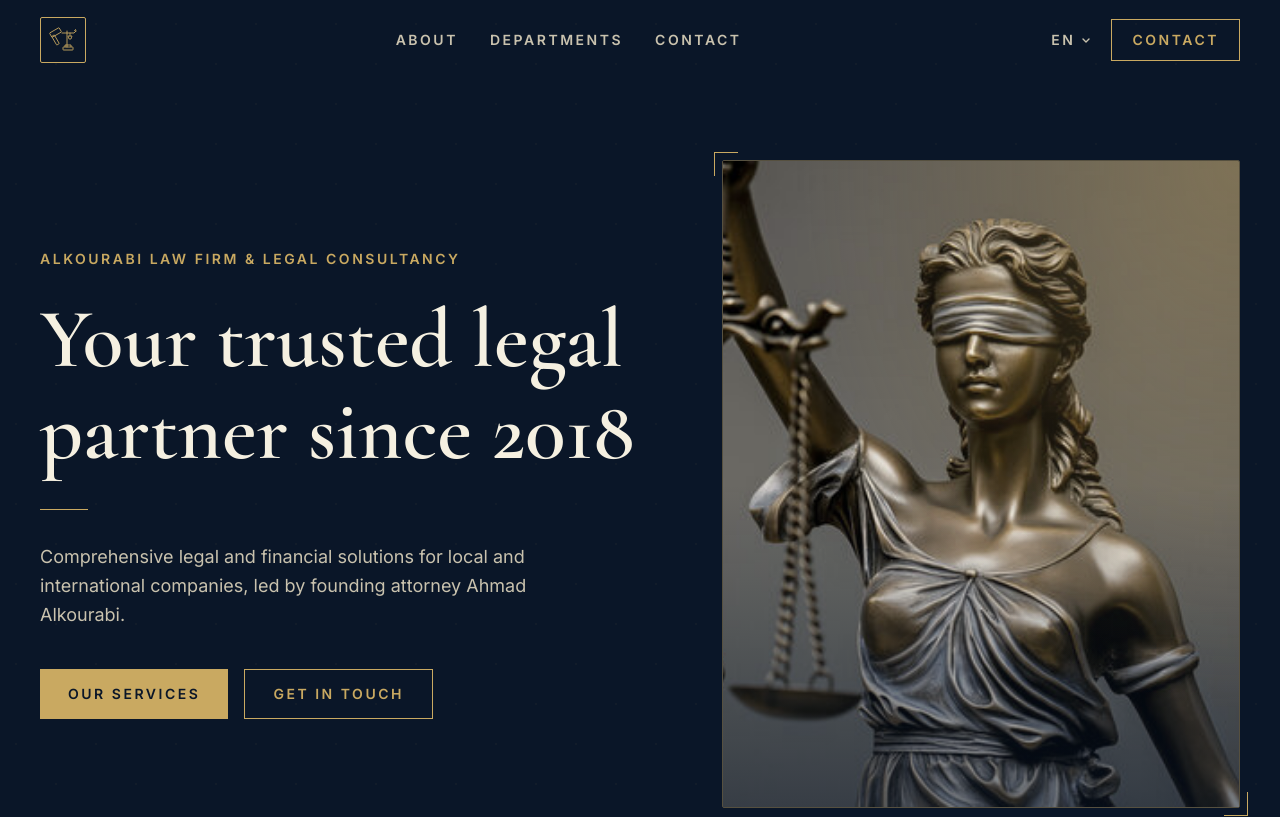
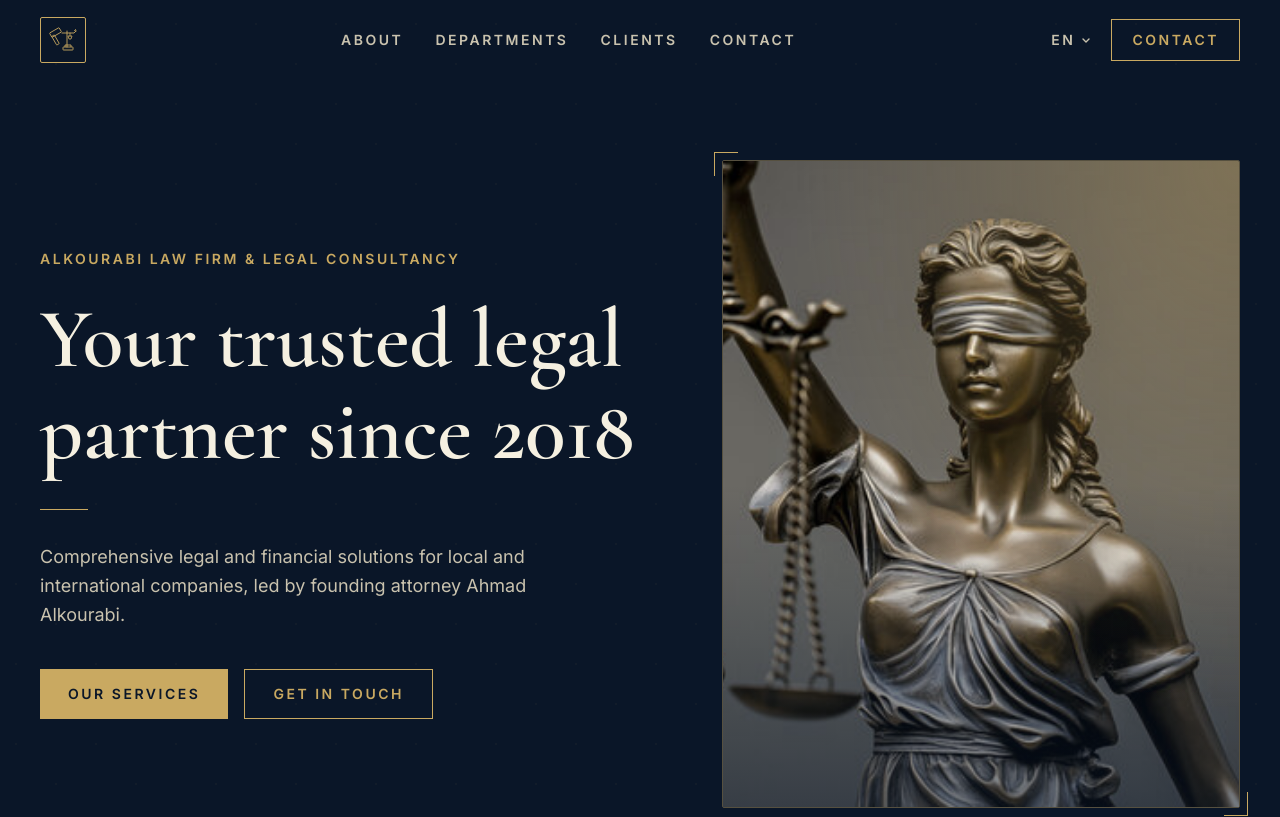
Before and after one commit to amjadko/ahmad, a Next.js app: page /en in a window 1280 px wide. Shown: the top 817 px of the page. Built offline with nearby package versions, Linux system fonts and the light colour scheme.

Commit message:
feat(clients): restore homepage Clients as firm-wide aggregation across all lawyers

```diff
--- a/app/[locale]/page.tsx
+++ b/app/[locale]/page.tsx
@@ -8,6 +8,7 @@ import { IdentityStrip } from '@/components/sections/IdentityStrip';
 import { About } from '@/components/sections/About';
 import { FounderSpotlight } from '@/components/sections/FounderSpotlight';
 import { Departments } from '@/components/sections/Departments';
+import { Clients } from '@/components/sections/Clients';
 import { Contact } from '@/components/sections/Contact';
 
 export default async function HomePage({
@@ -27,6 +28,7 @@ export default async function HomePage({
         <About />
         <FounderSpotlight />
         <Departments />
+        <Clients />
         <Contact />
       </main>
       <Footer />
--- a/components/layout/Footer.tsx
+++ b/components/layout/Footer.tsx
@@ -30,6 +30,7 @@ export function Footer() {
             <ul className="space-y-3 text-sm text-cream-muted">
               <li><a href={`/${locale}/#about`} className="hover:text-gold transition">{tNav('about')}</a></li>
               <li><a href={`/${locale}/#departments`} className="hover:text-gold transition">{tNav('departments')}</a></li>
+              <li><a href={`/${locale}/#clients`} className="hover:text-gold transition">{tNav('clients')}</a></li>
               <li><a href={`/${locale}/#contact`} className="hover:text-gold transition">{tNav('contact')}</a></li>
             </ul>
           </nav>
--- a/components/layout/TopNav.tsx
+++ b/components/layout/TopNav.tsx
@@ -24,6 +24,7 @@ export function TopNav() {
   const links = [
     { href: `/${locale}/#about`, label: t('about') },
     { href: `/${locale}/#departments`, label: t('departments') },
+    { href: `/${locale}/#clients`, label: t('clients') },
     { href: `/${locale}/#contact`, label: t('contact') }
   ];
 
--- /dev/null
+++ b/components/sections/Clients.tsx
@@ -0,0 +1,69 @@
+import { useLocale, useTranslations } from 'next-intl';
+import { Container } from '@/components/ui/Container';
+import { Eyebrow } from '@/components/ui/Eyebrow';
+import { Heading } from '@/components/ui/Heading';
+import { Divider } from '@/components/ui/Divider';
+import { Reveal } from '@/components/ui/Reveal';
+import type { Locale } from '@/i18n/routing';
+import { getAllFirmClients } from '@/lib/clients';
+
+export function Clients() {
+  const locale = useLocale() as Locale;
+  const isAr = locale === 'ar';
+  const t = useTranslations('home.clients');
+  const countries = getAllFirmClients();
+
+  if (countries.length === 0) return null;
+
+  return (
+    <section id="clients" className="bg-ink-elevated py-24 md:py-32 border-y border-ink-line">
+      <Reveal>
+        <Container>
+          <div className="text-center max-w-2xl mx-auto">
+            <Eyebrow>{t('eyebrow')}</Eyebrow>
+            <Heading level={2} size="4xl" asArabic={isAr} className="mt-6">
+              {t('heading')}
+            </Heading>
+            <div className="mx-auto mt-6 flex justify-center"><Divider /></div>
+            <p className="mt-8 text-cream-muted">{t('subhead')}</p>
+          </div>
+
+          <div className="mt-14 grid gap-5 md:grid-cols-2">
+            {countries.map((country) => (
+              <article
+                key={country.code}
+                className="rounded-sm border border-ink-line bg-ink-deep p-7 transition-colors duration-300 hover:border-gold/60"
+              >
+                <div className="flex items-center gap-3">
+                  <span
+                    className="inline-flex h-7 min-w-[2.5rem] items-center justify-center rounded-sm border border-gold px-2 text-2xs font-semibold uppercase tracking-eyebrow text-gold"
+                    dir="ltr"
+                  >
+                    {country.code}
+                  </span>
+                  <h3 className={isAr ? 'font-arabic font-bold text-lg text-cream' : 'font-display font-semibold text-lg text-cream'}>
+                    {country.name[locale]}
+                  </h3>
+                </div>
+
+                <ul className="mt-5 flex flex-wrap items-center gap-x-3 gap-y-2 text-cream">
+                  {country.companies.map((company, i) => (
+                    <li key={company.name} className="flex items-center gap-3">
+                      {i > 0 && <span className="h-1 w-1 rounded-full bg-gold/70" aria-hidden="true" />}
+                      <span
+                        className={isAr && company.arabicName ? 'font-arabic text-base' : 'font-display text-base italic'}
+                        dir={isAr && company.arabicName ? 'rtl' : 'ltr'}
+                      >
+                        {isAr && company.arabicName ? company.arabicName : company.name}
+                      </span>
+                    </li>
+                  ))}
+                </ul>
+              </article>
+            ))}
+          </div>
+        </Container>
+      </Reveal>
+    </section>
+  );
+}
--- /dev/null
+++ b/lib/clients.ts
@@ -0,0 +1,39 @@
+import { lawyers } from '@/data/lawyers';
+import type { ClientCountry } from '@/data/types';
+
+const COUNTRY_ORDER: ClientCountry['code'][] = ['DE', 'TR', 'JO', 'SY'];
+
+/**
+ * Aggregate the clients from every lawyer into a single firm-wide list,
+ * grouped by country, with duplicate companies removed (matched by `name`).
+ *
+ * Returns countries in fixed order (DE, TR, JO, SY) so the homepage display
+ * stays stable as new lawyers are added.
+ */
+export function getAllFirmClients(): ClientCountry[] {
+  const byCode = new Map<ClientCountry['code'], ClientCountry>();
+
+  for (const lawyer of lawyers) {
+    if (!lawyer.clients) continue;
+    for (const country of lawyer.clients) {
+      const existing = byCode.get(country.code);
+      if (!existing) {
+        byCode.set(country.code, {
+          code: country.code,
+          name: country.name,
+          companies: [...country.companies]
+        });
+      } else {
+        for (const company of country.companies) {
+          if (!existing.companies.find((c) => c.name === company.name)) {
+            existing.companies.push(company);
+          }
+        }
+      }
+    }
+  }
+
+  return COUNTRY_ORDER.map((code) => byCode.get(code)).filter(
+    (c): c is ClientCountry => c !== undefined
+  );
+}
```
